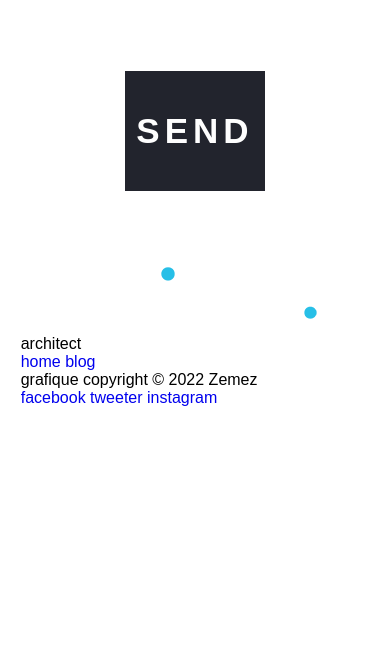
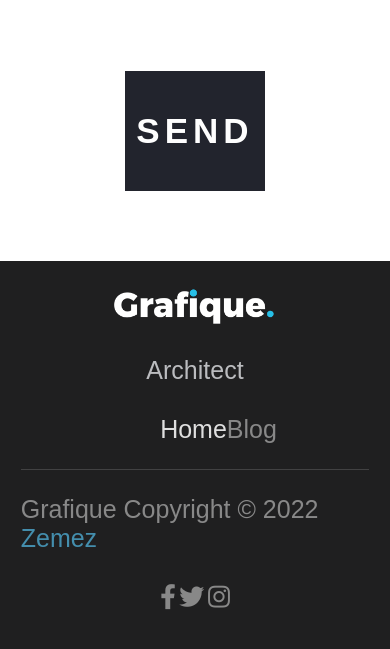
Before and after one commit to rchaitanyaaxioned/Grafique, a plain HTML site: page index.html in a window 390 px wide. Shown: the part 4769-5418 px from the top of the page. Before the commit the page ends 5176 px from the top, so only its background shows below. Drawn offline with Linux system fonts and the light colour scheme.

Commit message:
Footer syling done

```diff
--- a/assets/css/style.css
+++ b/assets/css/style.css
@@ -530,8 +530,6 @@ textarea {
 }
 
 /*styling for ask section end here*/
-
-
 /*=================================
   main styling ends here
 =================================*/
@@ -539,11 +537,124 @@ textarea {
 /*=================================
   footer styling starts here
 =================================*/
+footer {
+  color: #FFF;
+  background-color: #1F1F20;
+}
+
+/*styling for upper footer start here*/
+.upper-footer {
+  padding: 25px 0;
+  display: flex;
+  align-items: center;
+  justify-content: space-between;
+  border-bottom: 1px solid #414142;
+}
+
+.uf-logo-heading {
+  display: flex;
+  align-items: center;
+  flex-basis: 20%;
+  justify-content: space-between;
+}
+
+.uf-logo-div {
+  padding-right: 7%;
+  border-right: 1px solid #BBBCBF;
+}
+
+.uf-logo-div img {
+  max-width: 170px;
+  max-height: 40px;
+}
+
+.uf-logo-heading span {
+  color: #BBBCBF;
+  font-size: 17px;
+  text-transform: capitalize;
+}
+
+.uf-nav {
+  flex-basis: 8%;
+}
+
+.bottom-nav {
+  display: flex;
+  width: 100%;
+  justify-content: space-between;
+}
+
+.bottom-nav li a {
+  color: #DFDFDF;
+  font-size: 17px;
+  text-transform: capitalize;
+  transition: color 0.5s ease;
+}
+
+.bottom-nav li:last-child a {
+  color: #888888;
+  transition: color 0.5s ease;
+}
+
+/*styling for upper footer start here*/
+/*styling for lower footer start here*/
+.lower-footer {
+  padding: 20px 0 40px 0;
+  display: flex;
+  align-items: center;
+  justify-content: space-between;
+}
+
+.lower-footer p {
+  color: #888888;
+  text-transform: capitalize;
+}
+
+.blue {
+  color: #448EAD;
+}
+
+.lf-nav {
+  flex-basis: 8%;
+}
+
+.social-icon-list {
+  display: flex;
+  justify-content: space-between;
+}
+
+.social-icon-list li {
+  color: #888888;
+  transition: color 0.5s ease;
+}
+
+.social-icon-list li a {
+  text-indent: -9999px;
+}
 
 
+.fb::before {
+  padding-right: 1%;
+  content: "\f39e";
+  font-family: "Font Awesome 5 Brands";
+  text-indent: 0;
+}
 
+.tweet::before {
+  padding-right: 1%;
+  content: "\f099";
+  font-family: "Font Awesome 5 Brands";
+  text-indent: 0;
+}
 
+.insta::before {
+  padding-right: 1%;
+  content: "\f16d";
+  font-family: "Font Awesome 5 Brands";
+  text-indent: 0;
+}
 
+/*styling for lower footer end here*/
 /*=================================
   footer styling ends here
 =================================*/
@@ -577,7 +688,17 @@ textarea {
   }
 
   /*styling for form send btn end here*/
+  /*styling for bottom nav list start here*/
+  .bottom-nav li a:hover {
+    color: #54BBE6;
+  }
 
+  .social-icon-list li:hover {
+    color: #448EAD;
+    cursor: pointer;
+  }
+
+  /*styling for bottom nav list end here*/
 }
 
 
@@ -823,7 +944,78 @@ textarea {
   }
 
   /*styling for ask end here*/
+  /*styling for footer start here*/
+  .upper-footer {
+    padding: 25px 0;
+    display: flex;
+    align-items: center;
+    border-bottom: 1px solid #414142;
+    flex-direction: column;
+    justify-content: center;
+  }
 
+  .uf-logo-heading {
+    width: 100%;
+    display: flex;
+    align-items: center;
+    flex-direction: column;
+    justify-content: space-between;
+  }
 
+  .uf-logo-div {
+    padding: 0 0 30px 0;
+    border-right: none;
+  }
 
+  .uf-logo-heading span {
+    padding-bottom: 30px;
+    color: #BBBCBF;
+    font-size: 25px;
+    text-transform: capitalize;
+  }
+
+  .uf-nav {
+    width: 20%;
+  }
+
+  .bottom-nav li a {
+    color: #DFDFDF;
+    font-size: 25px;
+    text-transform: capitalize;
+    transition: color 0.5s ease;
+  }
+
+  .lower-footer {
+    padding: 20px 0 40px 0;
+    display: flex;
+    align-items: center;
+    flex-direction: column;
+    justify-content: space-between;
+  }
+
+  .lower-footer p {
+    margin-top: 5px;
+    color: #888888;
+    font-size: 25px;
+    text-transform: capitalize;
+  }
+
+  .lf-nav {
+    width: 20%;
+    margin-top: 30px;
+  }
+
+  .social-icon-list {
+    display: flex;
+    align-items: center;
+    justify-content: space-between;
+  }
+
+  .social-icon-list li {
+    color: #888888;
+    font-size: 25px;
+    transition: color 0.5s ease;
+  }
+
+  /*styling for footer end here*/
 }
```
